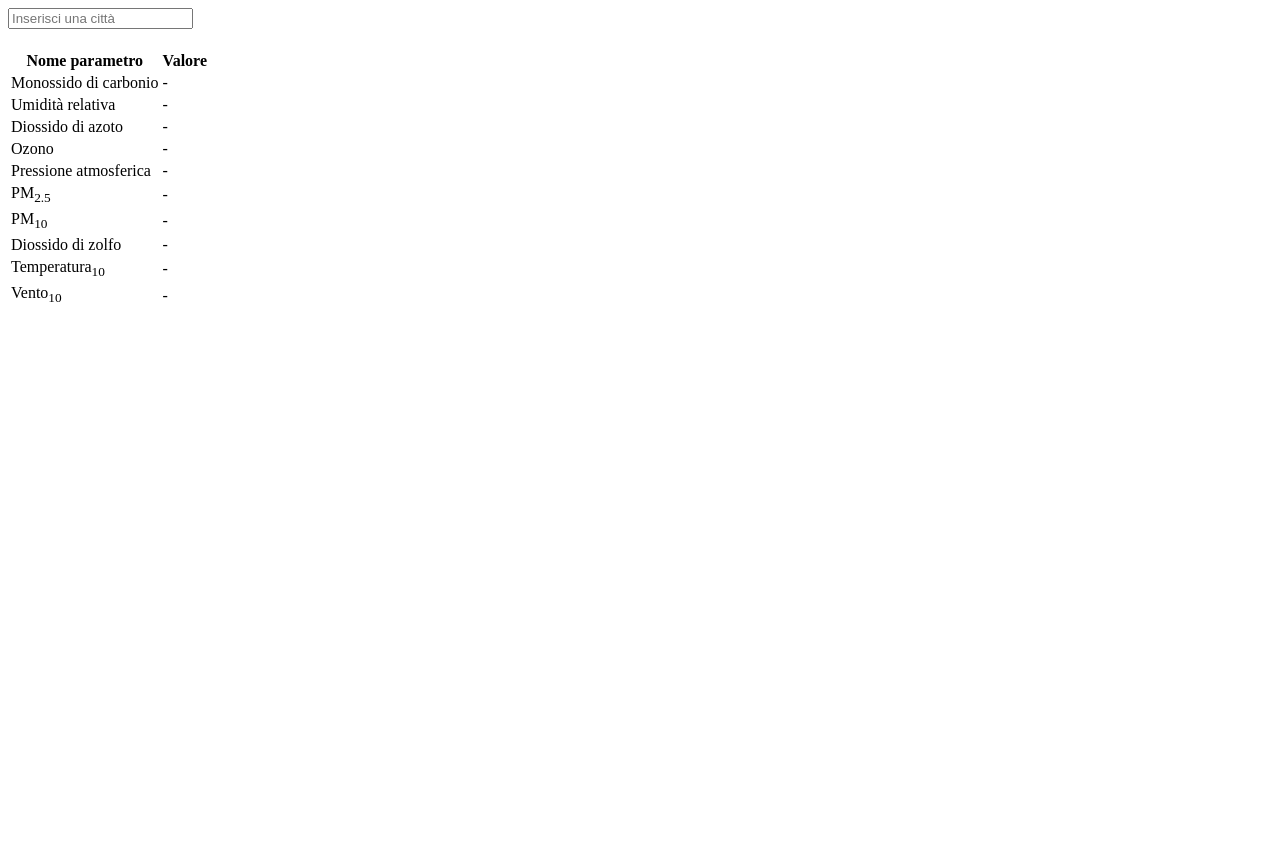
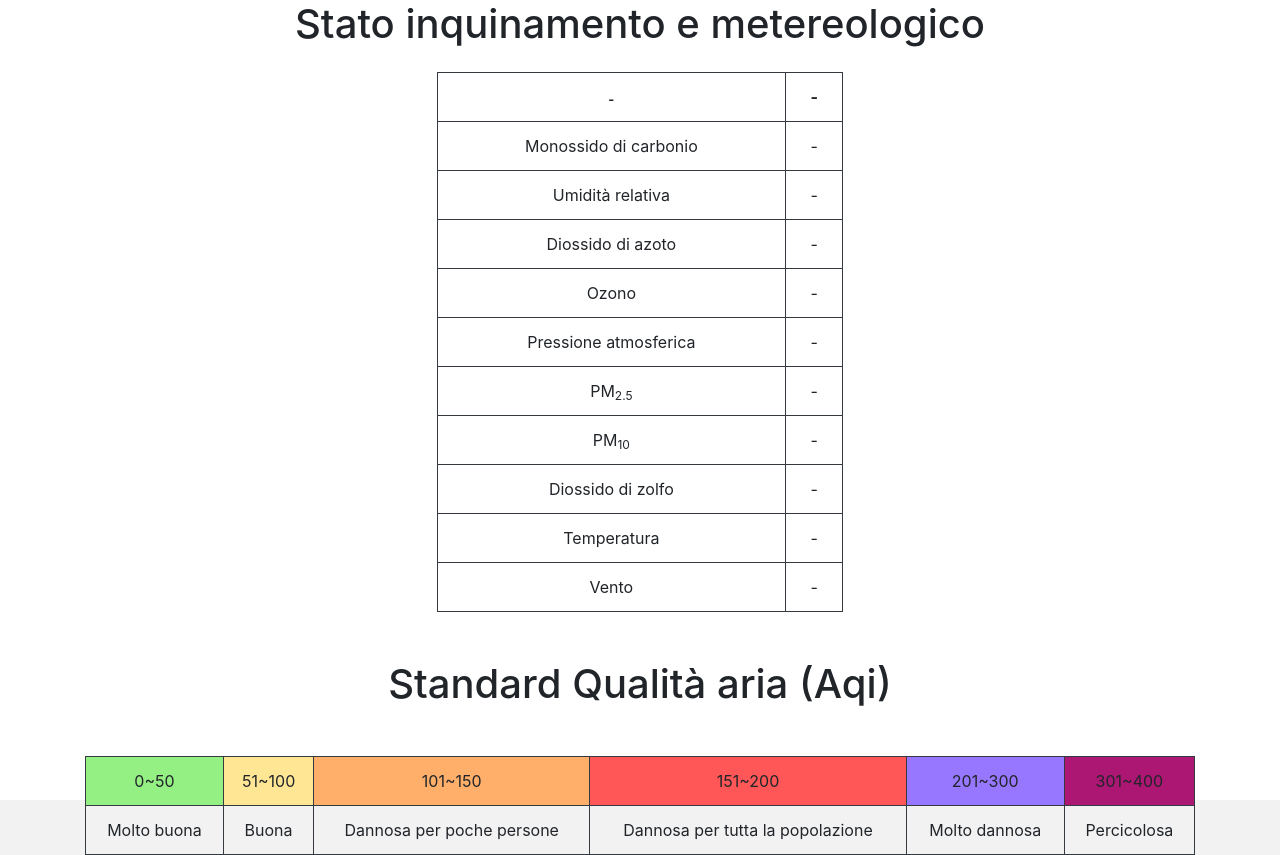
Before and after one commit to AlessioChen/cityPollution, a website built with webpack: page template.html in a window 1280 px wide. Before the commit the page ends 800 px from the top, so only its background shows below. Built offline with nearby package versions, Linux system fonts and the light colour scheme; no server answers.

Commit message:
Add bootstap tables. Loads current location value.

```diff
--- a/package.json
+++ b/package.json
@@ -21,8 +21,10 @@
     "webpack-dev-server": "^3.11.2"
   },
   "dependencies": {
+    "bootstrap": "^4.6.0",
     "jquery": "^3.6.0",
     "jsdom": "^16.5.1",
-    "lodash": "^4.17.21"
+    "lodash": "^4.17.21",
+    "popper.js": "^1.16.1"
   }
 }
--- a/src/css/style.css
+++ b/src/css/style.css
@@ -1,4 +1,36 @@
-.hello {
-    color: red;
+body,
+html {
+    margin: 0;
+    text-align: center;
+    font-size: 16px;
+    height: 100%;
+    background-color: #f0f0f0d0;
+}
 
-  }
+.good {
+    background-color: #95F084;
+}
+
+.normal {
+    background-color: #FFE695;
+}
+
+.sensitive {
+    background-color: #FFAF6A;
+}
+
+.bad {
+    background-color: #FF5757;
+}
+
+.verybad {
+    background-color: #9777FF;
+}
+
+.danger {
+    background-color: #AD1774;
+}
+
+#stationName {
+    font-size: 13px;
+}
--- a/src/js/index.js
+++ b/src/js/index.js
@@ -3,8 +3,7 @@ import '../css/style.css';
 import { APIRequest } from './utils'
 import { geoLocation } from './geoLocation'
 import $ from 'jquery'
-
-
+import 'bootstrap/dist/css/bootstrap.min.css';
 
 //requestAQI(city);
 const token = process.env.AQI_TOKEN;
@@ -27,8 +26,6 @@ $('#input').keyup(function () {
         }, 250);
     }
 
-
-
 });
 
 
--- a/src/js/utils.js
+++ b/src/js/utils.js
@@ -5,7 +5,7 @@ export function APIRequest(url) {
 
     $.getJSON(url, function (result) {
 
-        console.log(result.data);
+        console.log(result.data.time.s);
 
         //TODO wrong input
         if (!result || result.status != 'ok') {
@@ -17,21 +17,18 @@ export function APIRequest(url) {
             console.log("Sorry, there is no result for you query!");
         }
 
-        //city name
-        let elem = document.getElementById('cityName');
-
+        //city name & time
+        let elem = document.getElementById('stationName');
         if (result.data.city != null)
-            elem.textContent = 'Stazione: ' +result.data.city.name;
-
-        //aqi value
-        elem = document.getElementById('aqi');
-        elem.textContent = result.data.aqi;
+            elem.textContent = "Stazione: " + result.data.city.name + " alle: " + result.data.time.s;
 
 
 
+        //aqi value
+        elem = document.getElementById('staionValue');
+        elem.textContent = result.data.aqi;
 
         for (let id in result.data.iaqi) {
-
             let l = result.data.iaqi;
             let value = l[id].v;
             elem = document.getElementById(id);
@@ -45,3 +42,7 @@ export function APIRequest(url) {
 
     });
 }
+
+function jsUcfirst(string) {
+    return string.charAt(0).toUpperCase() + string.slice(1);
+}
--- a/template.html
+++ b/template.html
@@ -9,64 +9,121 @@
 
 <body>
 
+    <!-- Section Main table -->
+    <section class="main-table">
+        <div class="conatainer">
+            <div class="h1 text-center ">Stato inquinamento e metereologico</div>
 
-    <input type="text" id="input" name="city" class="search-box" id="cityName" placeholder="Inserisci una città">
-
-    <h2 id='cityName'> </h2>
-    <h3 id="aqi"> </h3>
-
-    <table>
+            <div class="row">
+                <div class="col col-md-4">
+                </div>
+                <div class="col col-md-4">
+                    <div class="table-responsive-sm text-center mt-3 mb-5">
+                        <table class="table border border-dark">
+                            <thead class="border border-dark">
                                 <tr>
-            <th>Nome parametro</th>
-            <th>Valore</th>
+                                    <th id='stationName'scope="col" class="border border-dark">-</th>
+                                    <th id='staionValue'scope="col" class="border border-dark">-</th>
+                                </tr>
+                            </thead>
+                            <tbody>
+                                <tr>
+                                    <td class="border border-dark">Monossido di carbonio</td>
+                                    <td class="border border-dark" id='co'>-</td>
                                 </tr>
                                 <tr>
-            <td>Monossido di carbonio</td>
-            <td id='co'>-</td>
+                                    <td class="border border-dark">Umidità relativa</td>
+                                    <td class="border border-dark" id='h'>-</td>
                                 </tr>
                                 <tr>
-            <td>Umidità relativa</td>
-            <td id='h'>-</td>
+                                    <td class="border border-dark">Diossido di azoto</td>
+                                    <td class="border border-dark" id="no2">-</td>
                                 </tr>
                                 <tr>
-            <td>Diossido di azoto</td>
-            <td id="no2">-</td>
+                                    <td class="border border-dark">Ozono</td>
+                                    <td class="border border-dark" id="o3">-</td>
                                 </tr>
                                 <tr>
-            <td>Ozono</td>
-            <td id="o3">-</td>
+                                    <td class="border border-dark">Pressione atmosferica</td>
+                                    <td class="border border-dark" id="p">-</td>
                                 </tr>
                                 <tr>
-            <td>Pressione atmosferica</td>
-            <td id="p">-</td>
+                                    <td class="border border-dark">PM<sub>2.5</sub></td>
+                                    <td class="border border-dark" id="pm25">-</td>
                                 </tr>
                                 <tr>
-            <td>PM<sub>2.5</sub></td>
-            <td id="pm25">-</td>
-        </tr>
-        <tr>
-            <td>PM<sub>10</sub></td>
-            <td id="pm10">-</td>
+                                    <td class="border border-dark">PM<sub>10</sub></td>
+                                    <td class="border border-dark" id="pm10">-</td>
                                 </tr>
 
                                 <tr>
-            <td>Diossido di zolfo</sub></td>
-            <td id="d">-</td>
+                                    <td class="border border-dark">Diossido di zolfo</sub>
+                                    </td>
+                                    <td class="border border-dark" id="d">-</td>
                                 </tr>
 
                                 <tr>
-            <td>Temperatura<sub>10</sub></td>
-            <td id="t">-</td>
+                                    <td class="border border-dark">Temperatura</td>
+                                    <td class="border border-dark" id="t">-</td>
                                 </tr>
 
                                 <tr>
-            <td>Vento<sub>10</sub></td>
-            <td id="w">-</td>
+                                    <td class="border border-dark">Vento</td>
+                                    <td class="border border-dark" id="w">-</td>
                                 </tr>
+
+                            </tbody>
+                        </table>
+                    </div>
+                </div>
+
+            </div>
+        </div>
+    </section>
+
+    <!-- Standards table -->
+    <section class="standards-table">
+        <div class="container">
+            <div class="h1 text-center"> Standard Qualità aria (Aqi) </div>
+
+            <div class="table-responsive-sm text-center mt-5 mb-5">
+                <table class="table border border-dark">
+                    <tbody>
+                        <tr>
+                            <td class="good border border-dark">0~50</td>
+                            <td class="normal border border-dark">51~100</td>
+                            <td class="sensitive border border-dark">101~150</td>
+                            <td class="bad border border-dark">151~200</td>
+                            <td class="verybad border border-dark">201~300</td>
+                            <td class="danger border border-dark ">301~400</td>
+                        </tr>
+                        <tr>
+                            <td class="border border-dark">Molto buona</td>
+                            <td class="border border-dark">Buona</td>
+                            <td class="border border-dark">Dannosa per poche persone</td>
+                            <td class="border border-dark">Dannosa per tutta la popolazione</td>
+                            <td class="border border-dark">Molto dannosa</td>
+                            <td class="border border-dark">Percicolosa</td>
+
+                        </tr>
+
+                    </tbody>
+                </table>
+            </div>
+        </div>
+
+    </section>
 
 
 
-    </table>
+
+
+
+
+
+
+
+
 
 </body>
 
--- a/webpack.config.js
+++ b/webpack.config.js
@@ -2,6 +2,7 @@ const path = require('path');
 const HtmlWebpackPlugin = require('html-webpack-plugin');
 const { template } = require('lodash');
 const Dotenv = require('dotenv-webpack');
+const { webpack } = require('webpack');
 
 module.exports = {
     mode: 'development',
@@ -14,6 +15,7 @@ module.exports = {
             title: 'Development',
             template: './template.html'
         }),
+
 
         new Dotenv()
     ],
```
Also changed, not shown: src/js/geoLocation.js (line endings or trailing spaces), 1 other file. Lines whose indentation alone changed are shown as unchanged.
